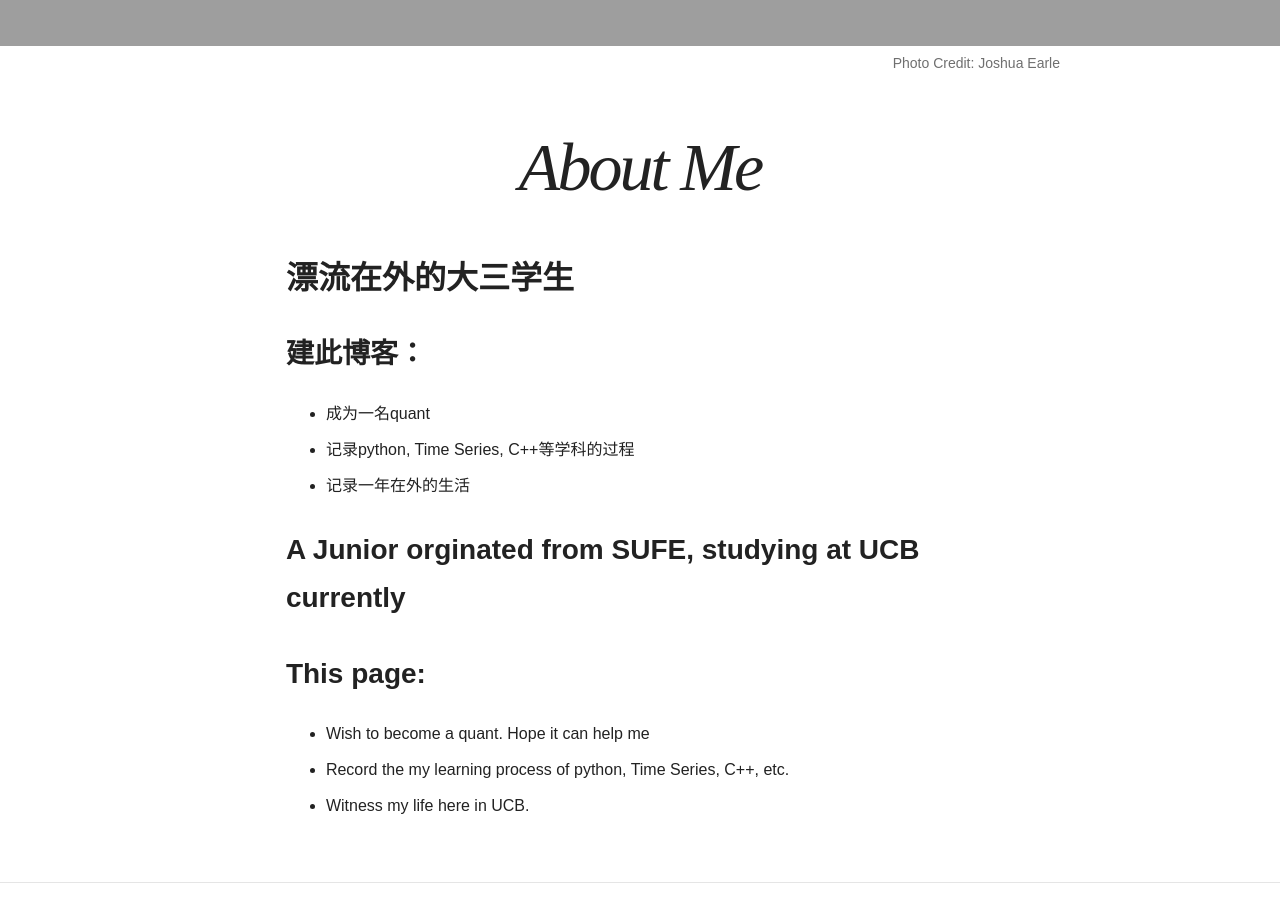
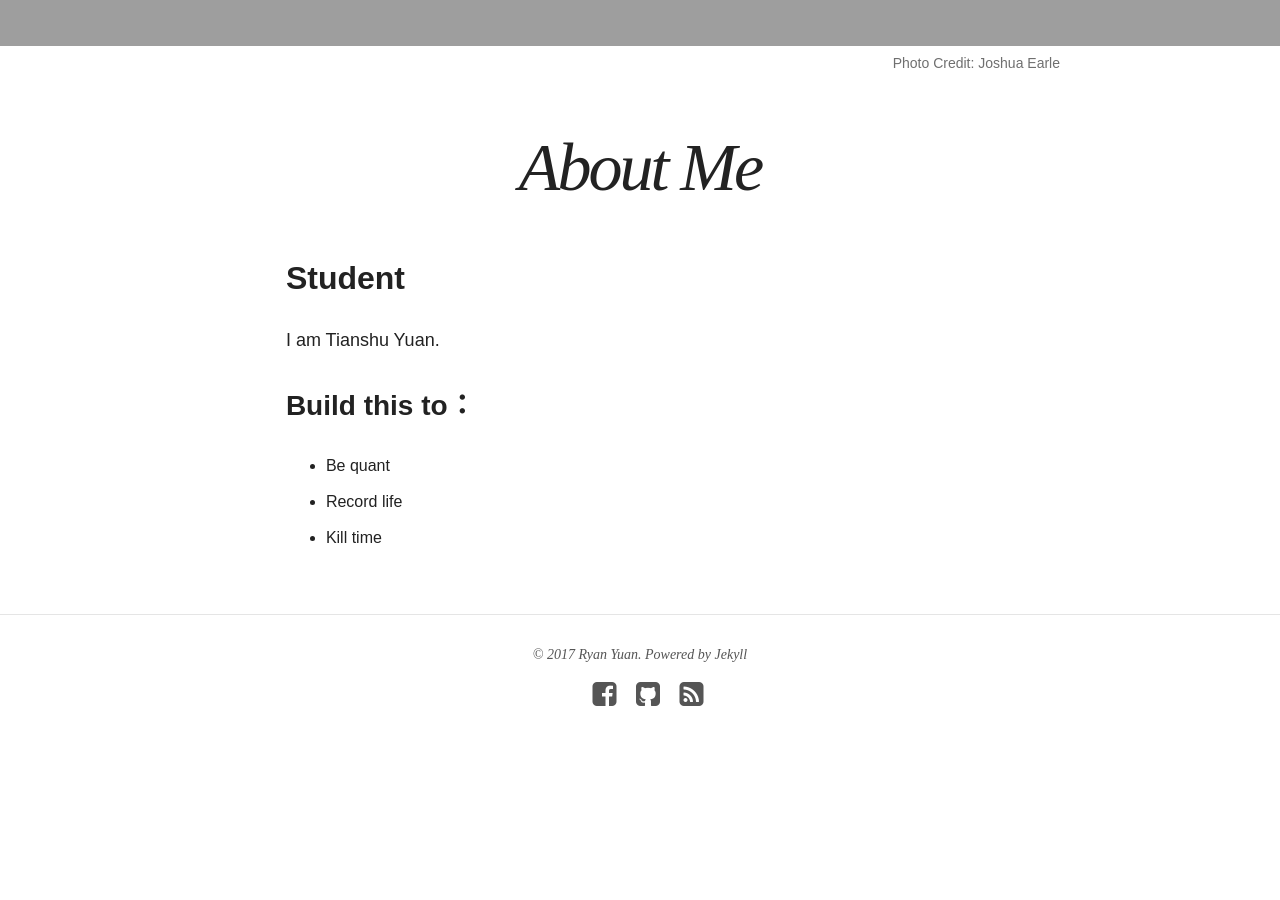
Before and after one commit to ryanyuan42/ryanyuan42.github.io, a Jekyll site: the page built from about/index.md, in a window 1280 px wide and 900 px high, scrolled down 1068 px. Built offline with Jekyll 4.4.1, drawn with Linux system fonts in a browser that asks for light colours; nearby versions of some CDN libraries; after the commit the page ends 1874 px from its top, so only the background shows below that.

Commit message:
Update index.md

```diff
--- a/about/index.md
+++ b/about/index.md
@@ -1,7 +1,7 @@
 ---
 layout: page
 title: About Me
-excerpt: "I'm Ryan Yuan"
+excerpt: "Tianshu Yuan"
 modified: 2014-08-08T19:44:38.564948-04:00
 image:
   feature: Joshua Earle.jpg
@@ -9,16 +9,10 @@ image:
   creditlink: https://unsplash.com/photos/ZMcLVBi9xx4
 ---
 
-## 漂流在外的大三学生
+## Student
+I am Tianshu Yuan.
 
-### 建此博客：
-* 成为一名quant
-* 记录python, Time Series, C++等学科的过程
-* 记录一年在外的生活
-
-### A Junior orginated from SUFE, studying at UCB currently
-
-### This page:
-* Wish to become a quant. Hope it can help me
-* Record the my learning process of python, Time Series, C++, etc.
-* Witness my life here in UCB.
+### Build this to：
+* Be quant
+* Record life
+* Kill time
```
